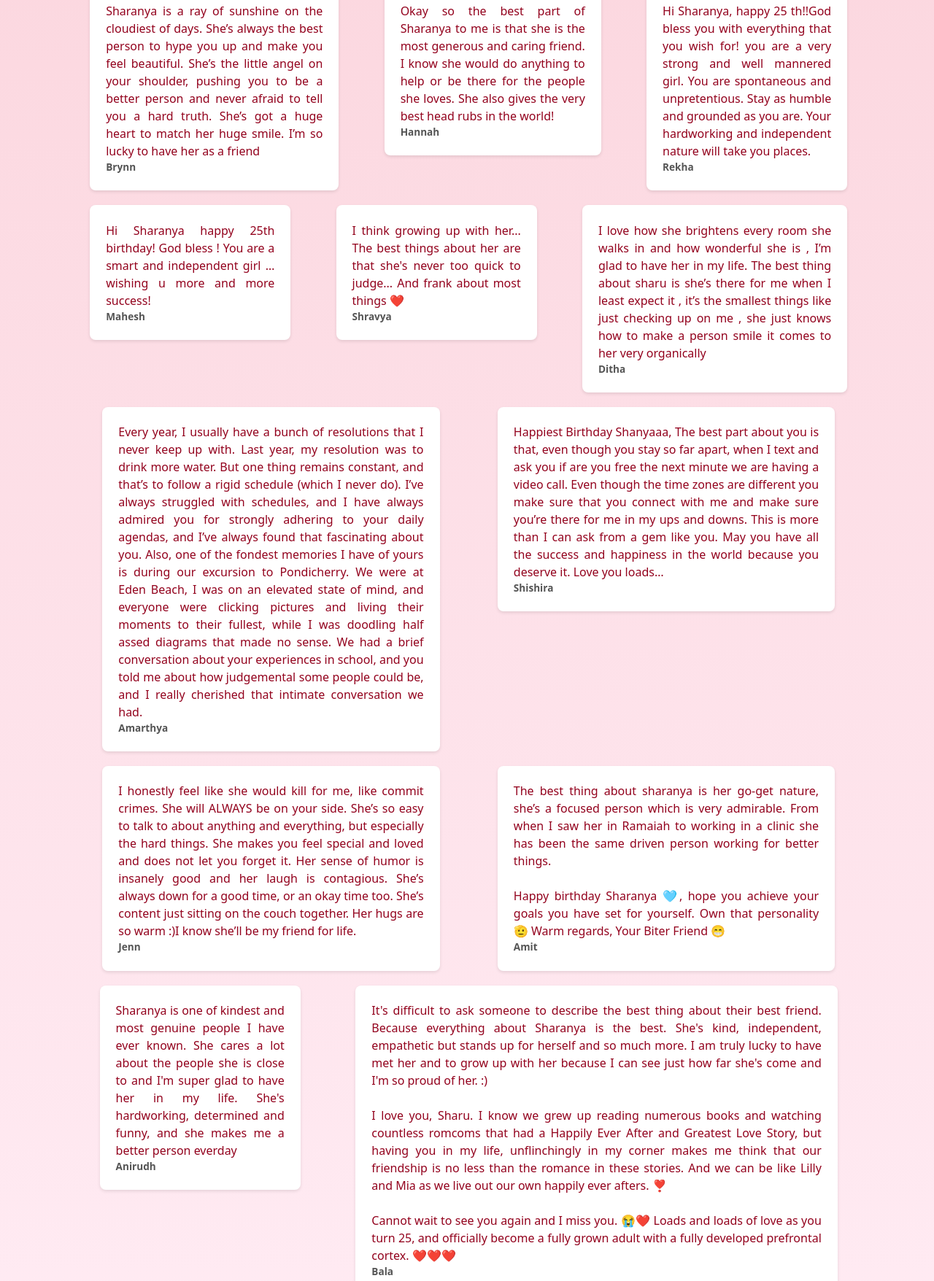
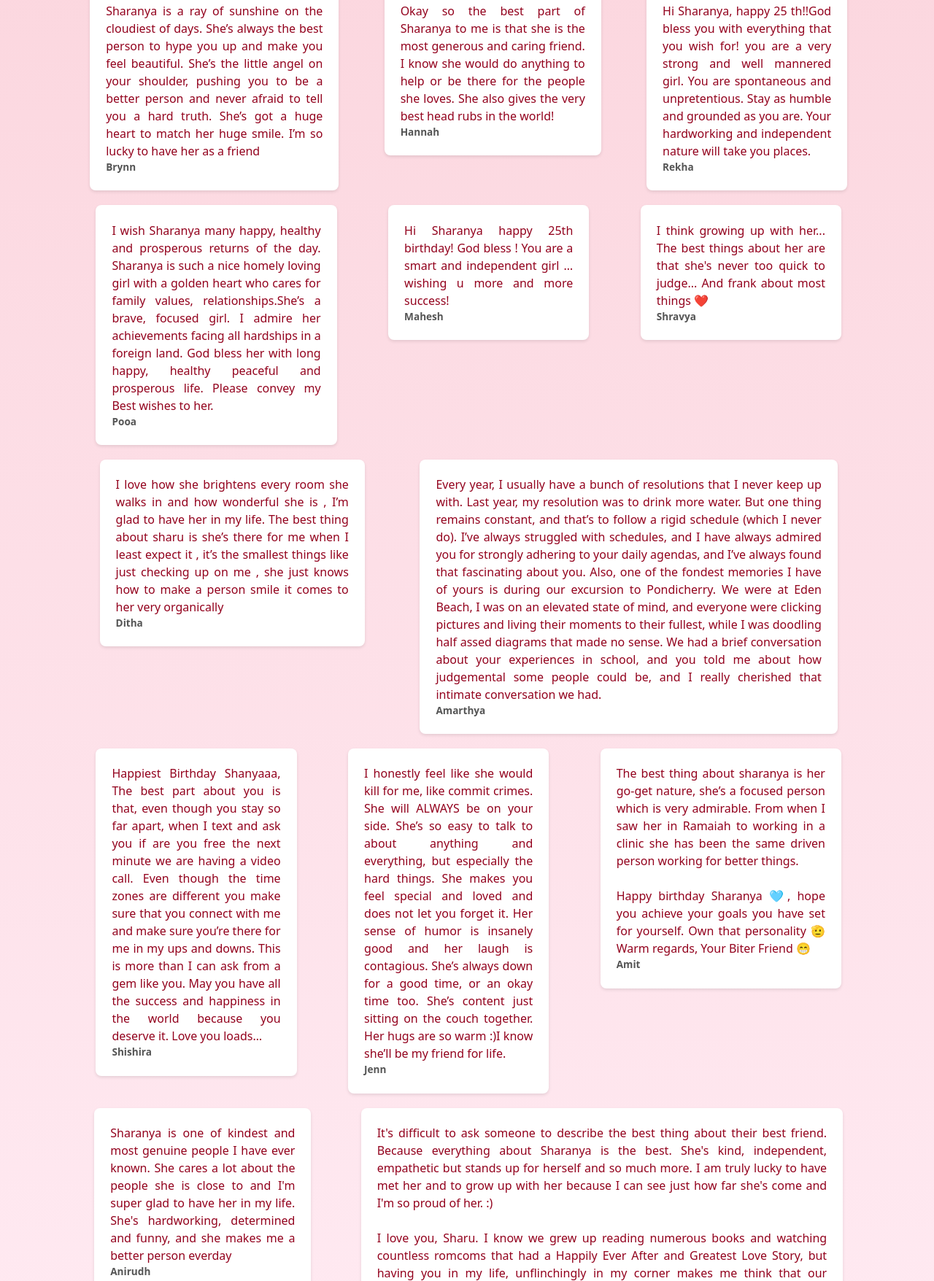
Before and after one commit to Pandani07/Sharu, a website: page messages.html in a window 1280 px wide. Shown: the part 1083-2839 px from the top of the page at 73% size. Drawn offline with nearby package versions, Linux system fonts and the light colour scheme.

Commit message:
Sike1331

```diff
--- a/app.css
+++ b/app.css
@@ -202,28 +202,38 @@ nav{
 
 }
 
+.Pooa{
+  max-width: 30%;
+  width: 40%;
+}
+
 .Brynn{
   width: 31%;
 }
-
+.Shishira{
+  max-width: 25%;
+  width: 25%;
+}
 .Jenn{
-  width: 42%;
-  max-width: 45%;
+  width:25%;
+  max-width: 25%;
 }
 
 .Amit{
-  width: 42%;
-  max-width: 45%;
+  width: 30%;
+  max-width: 30%;
 }
 
-.Shishira{
-  max-width: 45%;
-  width: 42%;
+.Anirudh{
+  width: 27%;
+  max-width: 27%;
 }
 
+
+
 .Amarthya{
-  max-width: 45%;
-  width: 42%;
+  max-width: 52%;
+  width: 52%;
 }
 
 .Hannah{
--- a/script.js
+++ b/script.js
@@ -30,8 +30,6 @@ const messages = [
     text: "Her presence Makes every moment brighter"
   },
 
-
-
   {
     sender:"Sarah",
     text: "Sharanya is the most genuine person I know without a doubt, and will ALWAYS make time for you"
@@ -61,6 +59,10 @@ const messages = [
   {
     sender: "Rekha",
     text: "Hi Sharanya, happy 25 th!!God bless you with everything that you wish for! you are a very strong and well mannered girl. You are spontaneous and unpretentious. Stay as humble and grounded as you are. Your hardworking and independent nature will take you places."
+  },
+  {
+    sender: "Pooa",
+    text: " I wish Sharanya many happy, healthy and prosperous returns of the day. Sharanya is such a nice homely loving girl with a golden heart who cares for family values, relationships.She’s a brave, focused girl. I admire her achievements facing all hardships in a foreign land. God bless her with long happy, healthy peaceful and prosperous life. Please convey my Best wishes to her. "
   },
   {
     sender: "Mahesh",
```
